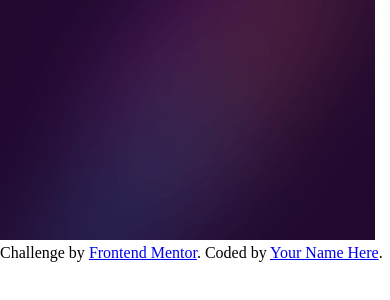
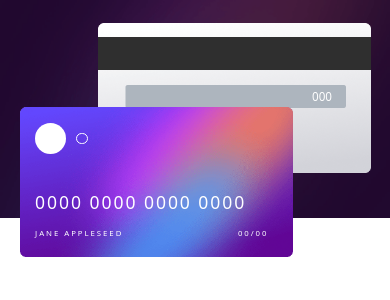
Before and after one commit to murphy6867/interactive-card-details-form-main, a website: page index.html in a window 390 px wide. Drawn offline with nearby package versions, Linux system fonts and the light colour scheme.

Commit message:
Moblie top BG is done!

```diff
--- a/index.html
+++ b/index.html
@@ -5,19 +5,43 @@
   <meta name="viewport" content="width=device-width, initial-scale=1.0"> <!-- displays site properly based on user's device -->
   <link rel="icon" type="image/png" sizes="32x32" href="./images/favicon-32x32.png">
   <title>Frontend Mentor | Interactive card details form</title>
+  <link href="https://cdn.jsdelivr.net/npm/bootstrap@5.3.1/dist/css/bootstrap.min.css" rel="stylesheet" integrity="sha384-4bw+/aepP/YC94hEpVNVgiZdgIC5+VKNBQNGCHeKRQN+PtmoHDEXuppvnDJzQIu9" crossorigin="anonymous">
+  <script defer src="https://cdn.jsdelivr.net/npm/bootstrap@5.3.1/dist/js/bootstrap.bundle.min.js" integrity="sha384-HwwvtgBNo3bZJJLYd8oVXjrBZt8cqVSpeBNS5n7C8IVInixGAoxmnlMuBnhbgrkm" crossorigin="anonymous"></script>
   <link rel="stylesheet" href="./styles/index.css" />
 </head>
 <body>
   <main>
-    <div class="container d-flex">
-      <div>
-        <img class="" src="./images/bg-main-mobile.png" alt="bg" />
+ <!-- Moblie Layout -->
+    <!-- <div class="moblie-container m-0 p-0 d-sm-none container-sm">
+      <div class="moblie-top container-sm p-0">
+        <div class="bg"></div>
+        <div class="back card"></div>
+        <p class="back-number text-white">000</p>
+        <div class="front card"></div>
+      </div>
+    </div> -->
+    <div class="container bg-black d-sm-none p-0 border-0">
+      <div class="bg-mobile position-relative">
+        <div class="back card position-absolute z-1 rounded-3 border-0">
+          <img src="/images/bg-card-back.png" alt="">
+          <p class="position-fixed z-3 text-white">000</p>
+        </div>
+        <div class="front card position-absolute z-3 rounded-3 border-0">
+          <img src="/images/bg-card-front.png" alt="">
+          <div class="position-fixed z-4 bg-white rounded-circle"></div>
+          <div class="position-fixed z-4 rounded-circle "></div>
+          <p class="position-fixed z-3 text-white fw-normal">0000 0000 0000 0000</p>
+          <p class="position-fixed z-3 text-white fw-normal text-uppercase">jane appleseed</p>
+          <p class="position-fixed z-3 text-white fw-normal">00/00</p>
+        </div>
       </div>
     </div>
+
+<!-- Desktop Layout -->
   </main>
-  <footer class="attribution">
+  <!-- <footer class="attribution">
     Challenge by <a href="https://www.frontendmentor.io?ref=challenge" target="_blank">Frontend Mentor</a>.
     Coded by <a href="#">Your Name Here</a>.
-  </footer>
+  </footer> -->
 </body>
 </html>
--- a/styles/index.css
+++ b/styles/index.css
@@ -1,7 +1,82 @@
 *, *::before, *::after {
-    box-sizing: border-box;
-    margin: 0;
-    padding: 0;
+	margin: 0;
+	padding: 0;
+	box-sizing: border-box;
 }
 
-sdsd
+main {
+  min-width: 100vw;
+  height: 95vh;
+}
+
+.bg-mobile {
+  max-width: 100%;
+  min-height: 56vw;
+  background-image: url("../images/bg-main-mobile.png");
+  background-size: cover;
+  background-repeat: no-repeat;
+  background-position: center;
+  padding: 20px;
+}
+
+.card {
+  width: 70vw;
+  height: auto;
+  border: 0;
+}
+
+.back {
+  top: 6vw;
+  left: 25vw;
+}
+
+.back img {
+  max-width: 100%;
+  height: auto;
+}
+
+.back p {
+  top: 22.5vw;
+  left: 80vw;
+  font-size: 3vw;
+}
+
+.front {
+  top: 27.5vw;
+}
+
+.front :nth-child(2) {
+  top: 31.5vw;
+  left: 9vw;
+  width: 8vw;
+  height: 8vw;
+}
+
+.front :nth-child(3) {
+  top: 34vw;
+  left: 19.5vw;
+  width: 3vw;
+  height: 3vw;
+  border: 1px solid #fff;
+}
+
+.front :nth-child(4) {
+  top: 48.5vw;
+  left: 9vw;
+  font-size: 4.5vw;
+  letter-spacing: 0.5vw;
+}
+
+.front :nth-child(5) {
+  top: 58.5vw;
+  left: 9vw;
+  font-size: 2vw;
+  letter-spacing: 0.5vw;
+}
+
+.front :nth-child(6) {
+  top: 58.5vw;
+  left: 61vw;
+  font-size: 2vw;
+  letter-spacing: 0.5vw;
+}
```
